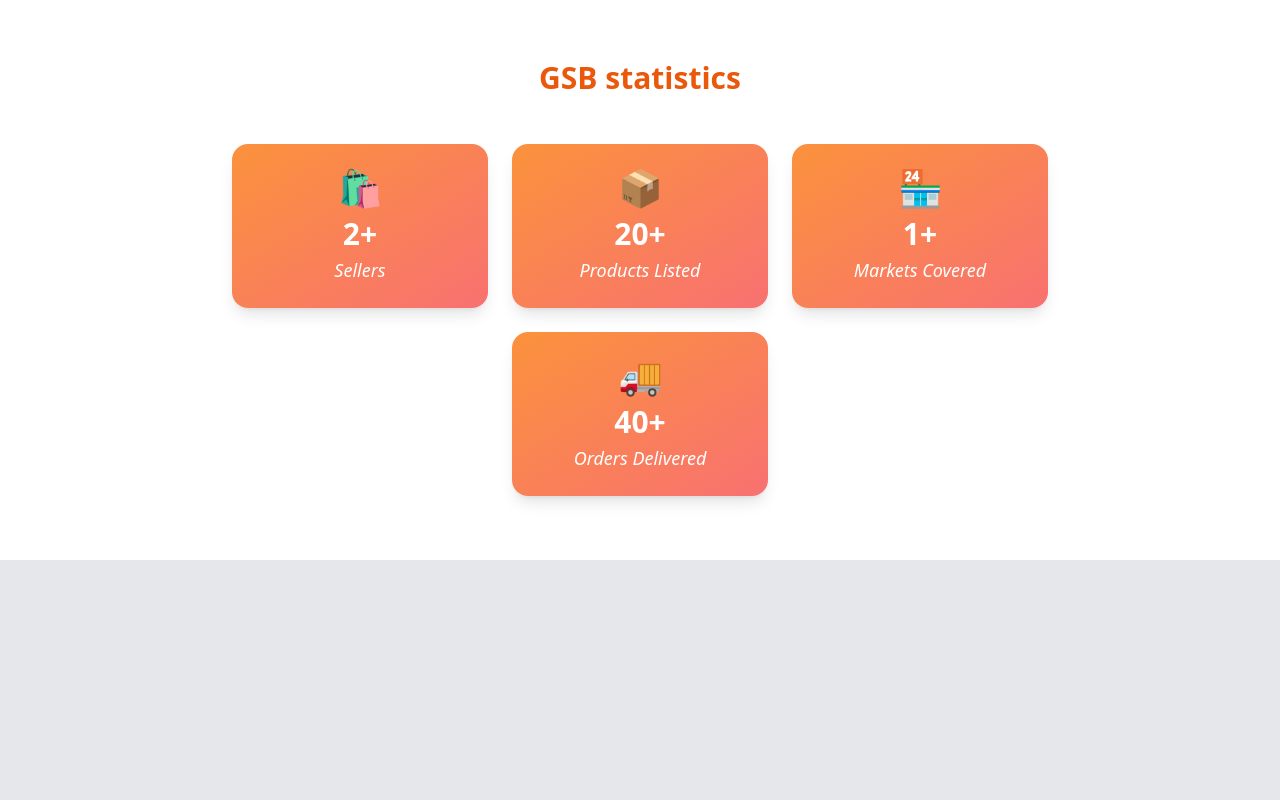
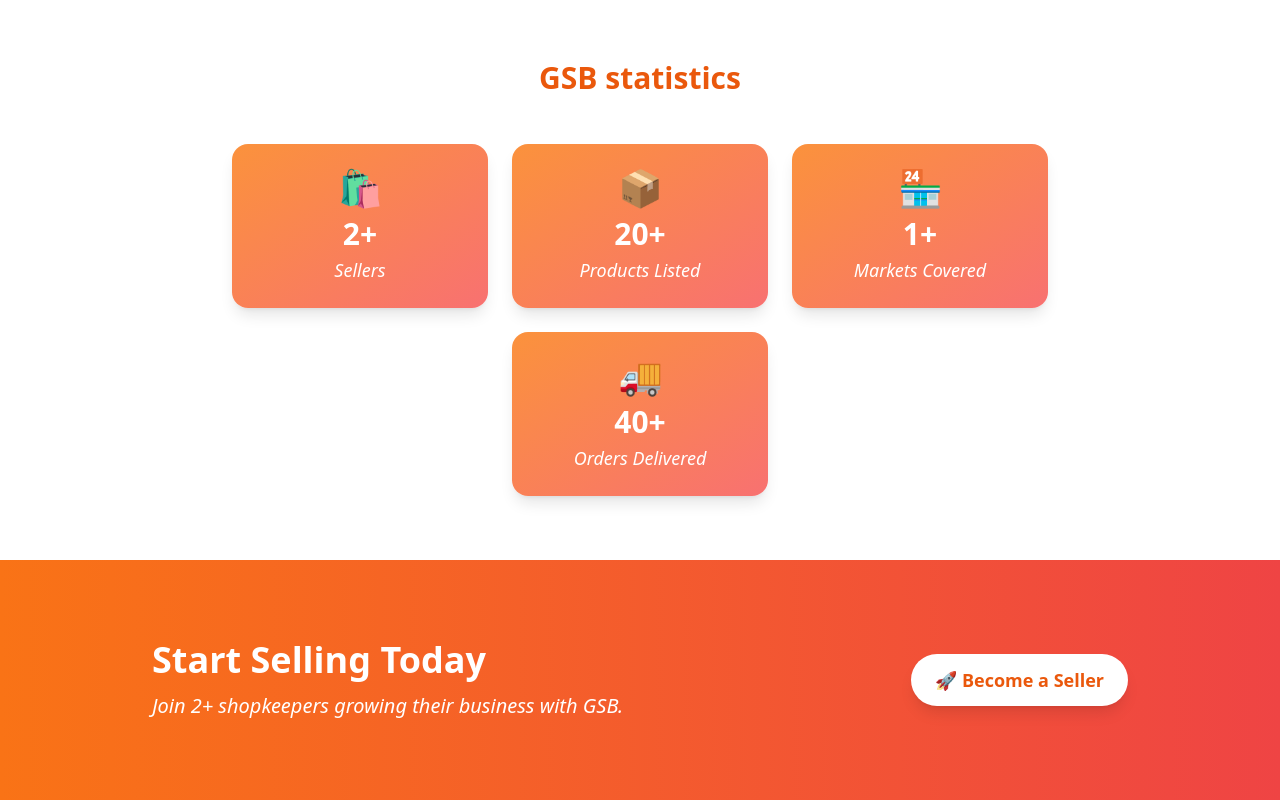
Before and after one commit to skytechrick/getskybuyReactSeller, a React (Vite) app: page / in a window 1280 px wide. Shown: the part 2960-3760 px from the top of the page. Before the commit the page ends 3520 px from the top, so only its background shows below. Built offline with nearby package versions, Linux system fonts and the light colour scheme.

Commit message:
feat: CTA

```diff
--- a/src/components/homePage.jsx
+++ b/src/components/homePage.jsx
@@ -4,6 +4,7 @@ import HomePageSection1 from "./homePageSection1.jsx";
 import HomePageSection2 from "./homePageSection2.jsx";
 import HomePageSection3 from "./homePageSection3.jsx";
 import HomePageSection4 from "./homePageSection4.jsx";
+import HomePageSection5 from "./homePageSection5.jsx";
 
 export default () => {
     return (
@@ -14,6 +15,7 @@ export default () => {
             <HomePageSection2/>
             <HomePageSection3/>
             <HomePageSection4/>
+            <HomePageSection5/>
 
         </div>
 
--- /dev/null
+++ b/src/components/homePageSection5.jsx
@@ -0,0 +1,31 @@
+import { useEffect } from "react";
+import AOS from "aos";
+import "aos/dist/aos.css";
+import { Link } from "react-router-dom";
+
+export default function CTASection() {
+    useEffect(() => {
+        AOS.init({ duration: 800, once: true });
+    }, []);
+
+    return (
+        <section className="w-full py-20 bg-gradient-to-r from-orange-500 to-red-500 text-white">
+            <div
+                className="max-w-5xl mx-auto px-6 text-center md:text-left flex flex-col md:flex-row items-center justify-between gap-6"
+                data-aos="fade-up"
+            >
+                <div>
+                    <h2 className="text-3xl md:text-4xl font-bold mb-3">Start Selling Today</h2>
+                    <p className="text-lg md:text-xl italic">Join 2+ shopkeepers growing their business with GSB.</p>
+                </div>
+
+                <Link
+                    to="/onboarder/register"
+                    className="mt-4 md:mt-0 inline-block px-6 py-3 text-lg font-semibold bg-white text-orange-600 rounded-full shadow-lg hover:scale-105 hover:bg-orange-100 transition duration-300"
+                >
+                🚀 Become a Seller
+                </Link>
+            </div>
+        </section>
+    );
+}
```
